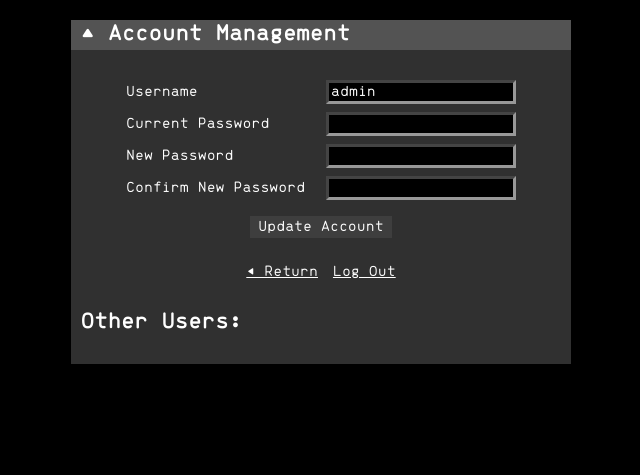
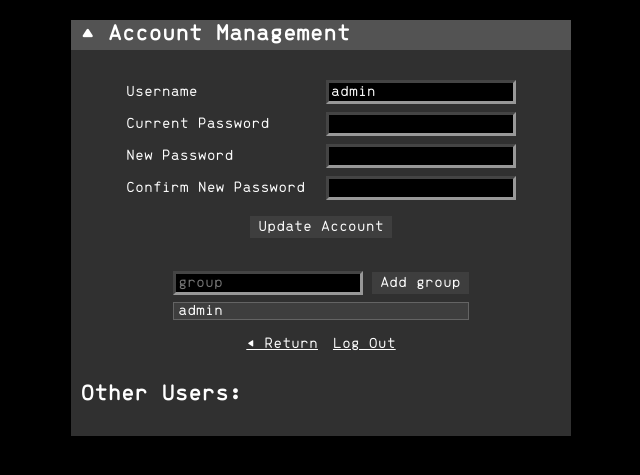
Before and after one commit to hmg3f/aos-nas-web, a Flask app: page /auth/account in a window 1280 px wide. Shown: the top 475 px of the page, without its empty margins (319-959 px from the left). Run offline with Flask 3, Linux system fonts and the light colour scheme; a user stored in the database is signed in; data comes from the database, SQL or seed files in the repository.

Commit message:
allow users to modify groups
fixes #27

```diff
--- a/app/module/auth.py
+++ b/app/module/auth.py
@@ -202,7 +202,8 @@ def account_manager():
 
     return render_template('account.html',
                            form=form,
-                           users_list=list_users())
+                           users_list=list_users(),
+                           groups_list=current_user.user_groups.split(','))
 
 
 @auth.route('/create', methods=['GET', 'POST'])
@@ -244,6 +245,52 @@ def create_user():
         return redirect(url_for('/store.file_viewer'))
 
     return render_template('create.html', form=form)
+
+
+@auth.route('/group/add', methods=['POST'])
+@login_required
+def add_group():
+    group = request.json.get('group')
+    groups = current_user.user_groups.split(',')
+
+    if group is None:
+        flash('No group found', 'error')
+        return jsonify({'error': 'Group not found'}), 404
+
+    if group not in groups:
+        if group.isalpha():
+            flash(f'Added {current_user.username} to group: {group}', 'success')
+            groups += [group]
+            current_user.user_groups = ','.join(groups)
+            db.session.commit()
+        else:
+            flash(f'Could not add {group} to groups, invalid character', 'error')
+    else:
+        flash(f'{current_user.username} is already a member of {group}', 'error')
+
+    return jsonify({'success': 'User added to group'}), 200
+
+
+@auth.route('/group/remove', methods=['POST'])
+@login_required
+def remove_group():
+    group = request.json.get('group')
+    groups = current_user.user_groups.split(',')
+
+    print(group)
+
+    if group is None:
+        flash('No group found', 'error')
+        return jsonify({'error': 'Group not found'}), 404
+
+    if group in groups:
+        current_user.user_groups = ','.join([g for g in groups if g != group])
+        db.session.commit()
+        flash(f'Removed {current_user.username} from group: {group}', 'success')
+    else:
+        flash(f'{current_user.username} is not a member of {group}', 'error')
+
+    return jsonify({'success': 'User removed from group'}), 200
 
 
 @auth.route('/disable')
--- a/app/static/css/style.css
+++ b/app/static/css/style.css
@@ -110,7 +110,7 @@ body {
 }
 
 #file-view {
-    border-bottom: 4px dotted #3e3e3e;
+    /*border-bottom: 4px dotted #3e3e3e;*/
     margin: 0 auto;
 }
 
@@ -383,6 +383,39 @@ body {
     border-color: #9d1f1f;
 }
 
+#group-selector {
+    margin: 0 auto;
+    width: fit-content;
+}
+
+#group-selector ul {
+    margin-top: 0;
+    padding-left: 0;
+    list-style-type: none;
+    border: 1px solid #646464;
+}
+
+#group-selector ul li {
+    background-color: #3e3e3e;
+    padding-left: 4px;
+}
+
+#group-selector ul li:nth-child(even) {
+    background-color: #4e4e4e;
+}
+
+#group-selector ul li:hover {
+    background-color: #646464;
+    cursor: pointer;
+    text-decoration: line-through;
+}
+
+#group-selector ul li a {
+    display: block;
+    color: #fff;
+    text-decoration: none;
+}
+
 input[type=password],
 input[type=text] {
     background-color: #000;
--- /dev/null
+++ b/app/static/js/group-manager.js
@@ -0,0 +1,57 @@
+document.addEventListener("DOMContentLoaded", function () {
+    const addButton = document.getElementById("group-add");
+    const groupItems = document.querySelectorAll('.group');
+
+    addButton.addEventListener("click", function () {
+        const groupName = document.getElementById("group-name").value.trim();
+
+        if (groupName === "") {
+            console.error("No group name entered");
+            return;
+        }
+
+        fetch('/auth/group/add', {
+            method: 'POST',
+            credentials: 'same-origin',
+	    headers: {
+		'Content-Type': 'application/json',
+	    },
+	    body: JSON.stringify({
+		group: groupName,
+	    })
+        })
+            .then(data => {
+		location.reload();
+            })
+            .catch(error => {
+		console.error("Error:", error);
+		location.reload();
+            });
+    });
+
+    groupItems.forEach(item => {
+	item.addEventListener('click', function() {
+            const groupName = item.getAttribute('data-group');
+
+	    console.log(groupName);
+
+            fetch('/auth/group/remove', {
+		method: 'POST',
+		credentials: 'same-origin',
+		headers: {
+		    'Content-Type': 'application/json',
+		},
+		body: JSON.stringify({
+		    group: groupName,
+		})
+            })
+		.then(data => {
+		    location.reload();
+		})
+		.catch(error => {
+		    console.error("Error:", error);
+		    location.reload();
+		});
+	});
+    });
+});
--- a/app/templates/account.html
+++ b/app/templates/account.html
@@ -33,6 +33,16 @@
       <button type="submit">Update Account</button>
     </div>
   </form>
+
+  <div id="group-selector">
+    <input id="group-name" type="text" placeholder="group" autocomplete="off">
+    <input type="submit" id="group-add" value="Add group">
+    <ul>
+      {% for group in groups_list %}
+      <li class="group" data-group="{{ group }}">{{ group }}</li>
+      {% endfor %}
+    </ul>
+  </div>
 
   <div class="controls">
     <a href="{{url_for('/store.file_viewer')}}">◀ Return</a>
@@ -74,3 +84,7 @@
   {% endif %}
 </section>
 {% endblock %}
+
+{% block scripts %}
+<script src="{{ url_for('static', filename='js/group-manager.js') }}"></script>
+{% endblock %}
--- a/app/templates/file-viewer.html
+++ b/app/templates/file-viewer.html
@@ -129,6 +129,8 @@
     {% endif %}
   </div>
 </section>
+
+<hr style="margin-top: 1rem; border: 0; border-top: dotted 4px #3e3e3e;" />
 
 <section id="toolbox" class="panel">
   <h1>Toolbox</h1>
```
